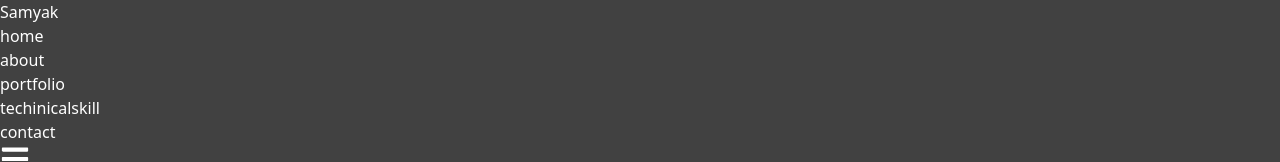
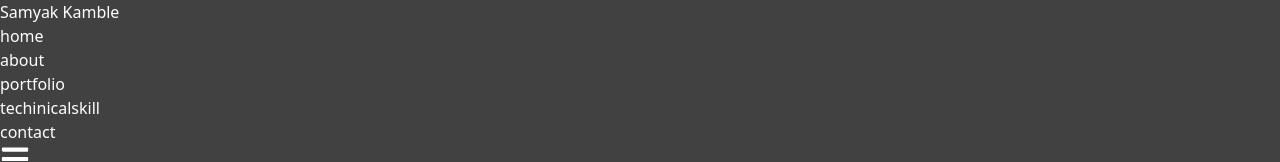
Before and after one commit to samyakkamble00/samyak-kamble-portfolio, a React (Vite) app: page / in a window 1280 px wide. Shown: the top 162 px of the page. Built offline with nearby package versions, Linux system fonts and the light colour scheme.

Commit message:
nameChange

```diff
--- a/src/Component/NavBar.jsx
+++ b/src/Component/NavBar.jsx
@@ -13,7 +13,7 @@
   return (
     <div className="flex justify-between items-center w-full h-20 fixed px-4 bg-black m-auto">
       <div>
-        <h1 className="text-5xl ml-2">Samyak</h1>
+        <h1 className="text-5xl ml-2">Samyak Kamble</h1>
       </div>
 
       <ul className="hidden md:flex">
```
